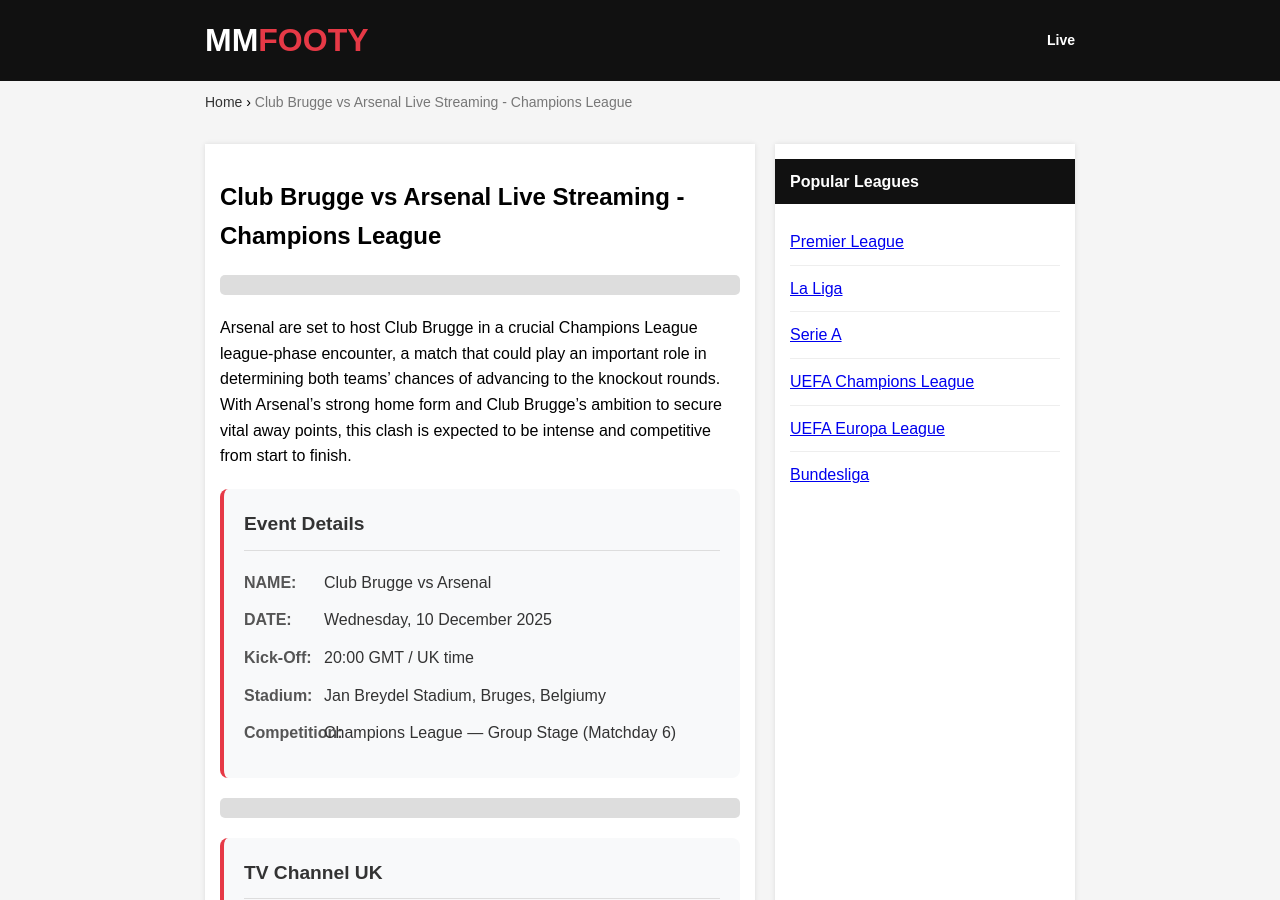
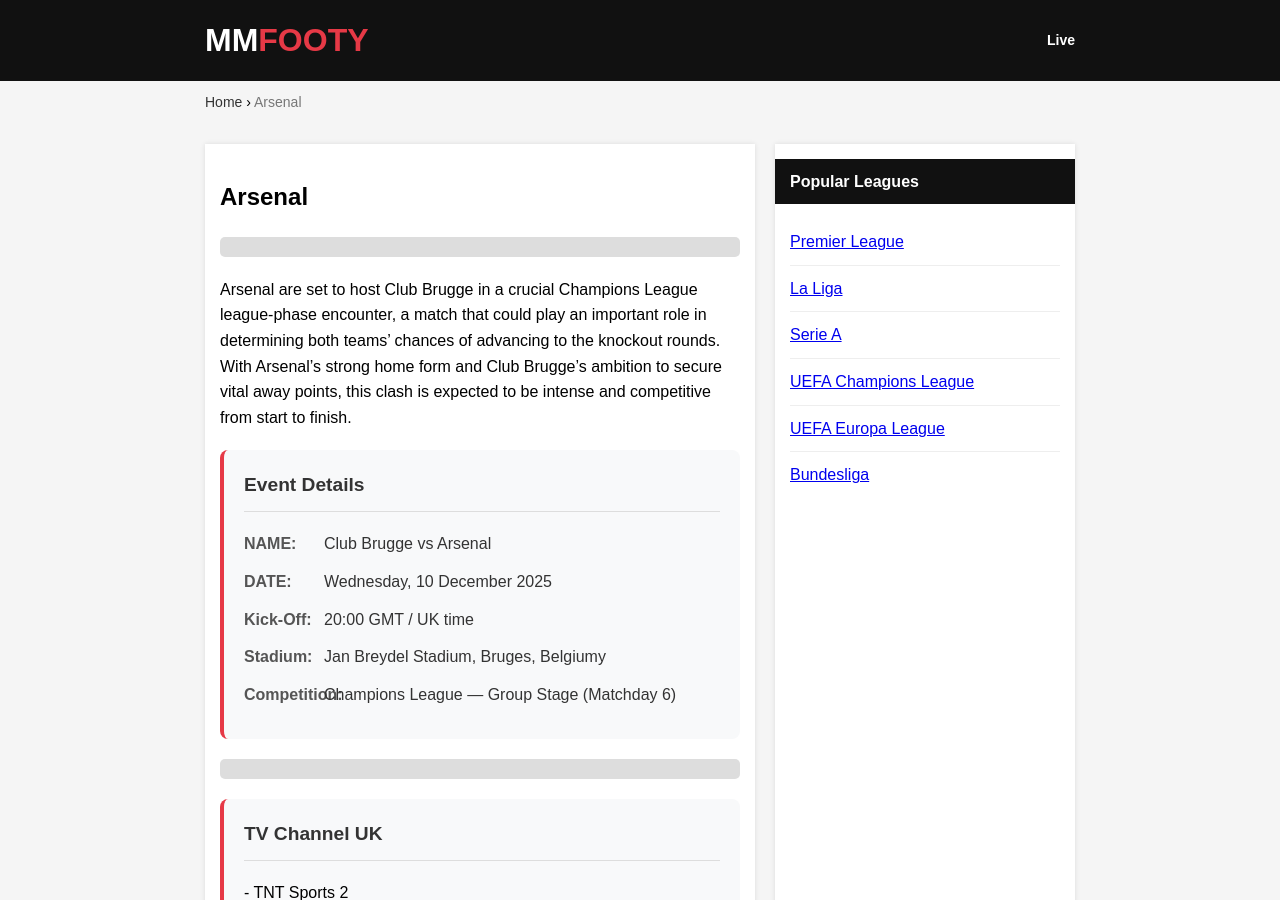
Before and after one commit to mozwav/blog1, a Jekyll site: the page built from _posts/2025-01-01-zarsenal.md, in a window 1280 px wide and 900 px high. Built offline with Jekyll 4.4.1, drawn with Linux system fonts in a browser that asks for light colours; some web fonts are replaced.

Commit message:
Update 2025-01-01-zarsenal.md

```diff
--- a/_posts/2025-01-01-zarsenal.md
+++ b/_posts/2025-01-01-zarsenal.md
@@ -1,9 +1,9 @@
 ---
 layout: post
-title: "Club Brugge vs Arsenal Live Streaming - Champions League"
+title: "Arsenal"
 date: 2025-01-01
 permalink: /arsenal
-description: "Watch Club Brugge vs Arsenal live streaming. Champions League match details, TV channels, and official streaming links."
+description: "Arsenal match details, TV channels, and official streaming links."
 categories: arsenal
 ---
 
```
